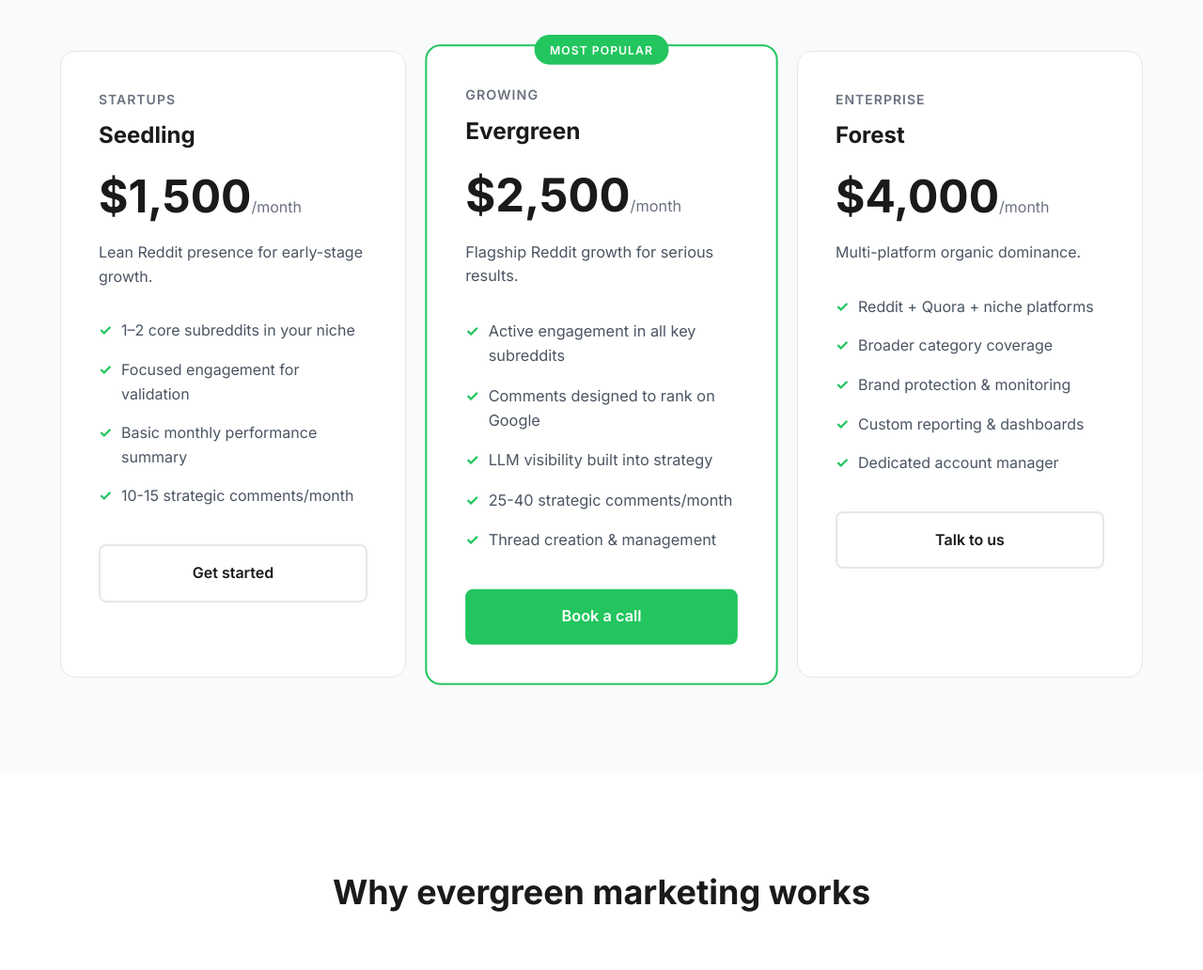
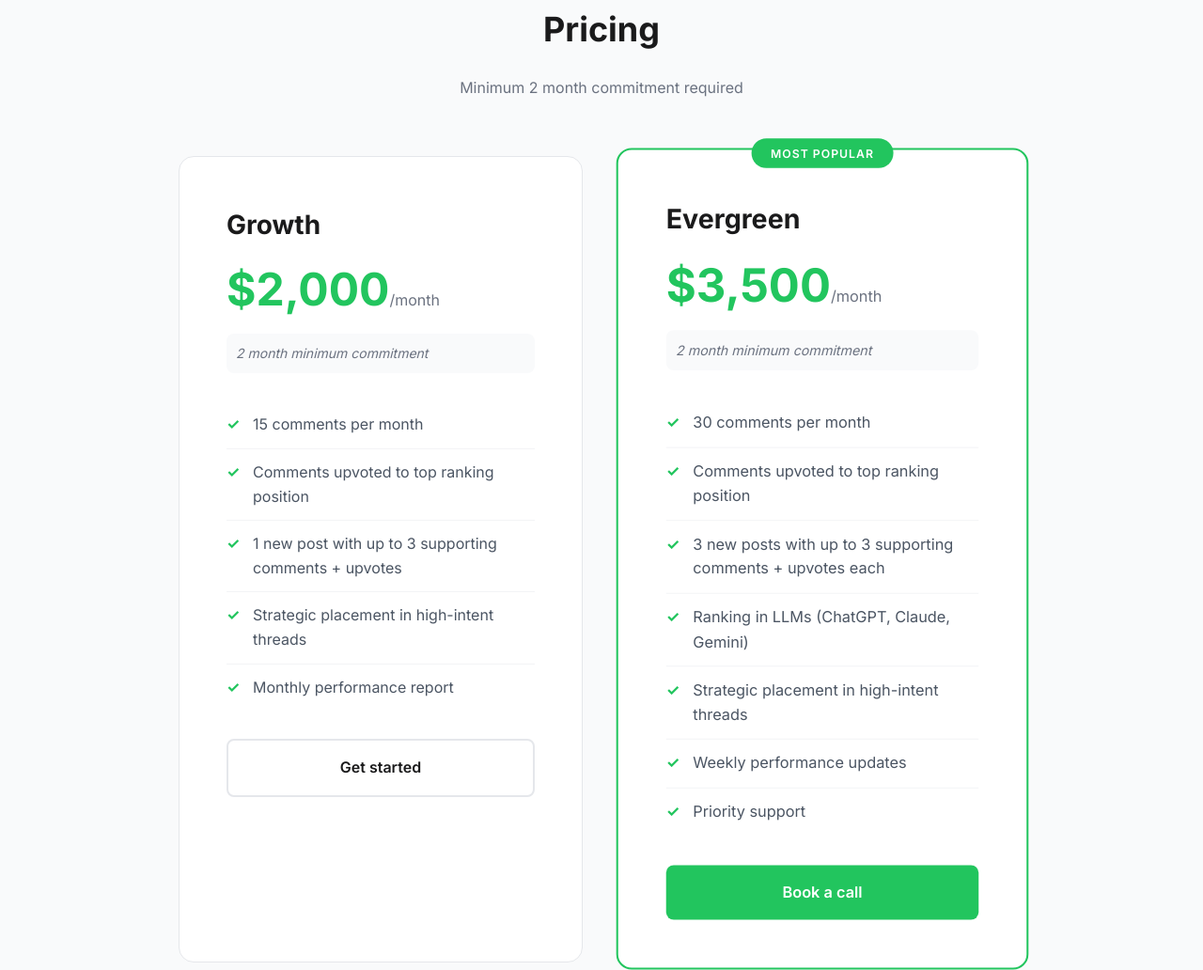
Before and after one commit to callen-tmg/evergreen-website, a plain HTML site: page index.html in a window 1280 px wide. Shown: the part 1708-2740 px from the top of the page at 94% size. Drawn offline with Linux system fonts and the light colour scheme.

Commit message:
Update index.html

```diff
--- a/index.html
+++ b/index.html
@@ -1,3 +1,12 @@
+
+
+Conversations
+
+Program Policies
+Powered by Google
+Last account activity: 0 minutes ago
+Open in 1 other location · Details
+Apollo
 <!DOCTYPE html>
 <html lang="en">
 <head>
@@ -34,26 +43,8 @@
         }
 
         .logo {
-            font-size: 24px;
-            font-weight: 700;
-            color: #1a1a1b;
-            text-decoration: none;
-            display: inline-flex;
-            align-items: baseline;
-        }
-
-        .logo .the {
-            font-size: 16px;
-            margin-right: 2px;
-        }
-
-        .logo .evergreen {
-            color: #22c55e;
-        }
-
-        .logo .project {
-            font-size: 16px;
-            margin-left: 2px;
+            max-height: 40px;
+            width: auto;
         }
 
         /* Hero */
@@ -198,19 +189,28 @@
             font-size: 36px;
             font-weight: 700;
             text-align: center;
+            margin-bottom: 20px;
+        }
+
+        .pricing-subtitle {
+            text-align: center;
+            color: #6b7280;
+            font-size: 16px;
             margin-bottom: 60px;
         }
 
         .pricing-grid {
             display: grid;
-            grid-template-columns: repeat(3, 1fr);
-            gap: 24px;
+            grid-template-columns: repeat(2, 1fr);
+            gap: 40px;
+            max-width: 900px;
+            margin: 0 auto;
         }
 
         .pricing-card {
             background: #fff;
             border-radius: 16px;
-            padding: 40px;
+            padding: 50px;
             border: 1px solid #e5e7eb;
             position: relative;
         }
@@ -227,7 +227,7 @@
             transform: translateX(-50%);
             background: #22c55e;
             color: #fff;
-            padding: 6px 16px;
+            padding: 6px 20px;
             border-radius: 20px;
             font-size: 12px;
             font-weight: 600;
@@ -235,17 +235,8 @@
             letter-spacing: 1px;
         }
 
-        .pricing-card h3 {
-            font-size: 14px;
-            font-weight: 600;
-            text-transform: uppercase;
-            letter-spacing: 1px;
-            color: #6b7280;
-            margin-bottom: 8px;
-        }
-
         .pricing-card .plan-name {
-            font-size: 24px;
+            font-size: 28px;
             font-weight: 700;
             color: #1a1a1b;
             margin-bottom: 8px;
@@ -254,7 +245,7 @@
         .pricing-card .price {
             font-size: 48px;
             font-weight: 700;
-            color: #1a1a1b;
+            color: #22c55e;
             margin-bottom: 8px;
         }
 
@@ -264,10 +255,14 @@
             color: #6b7280;
         }
 
-        .pricing-card .description {
-            font-size: 16px;
-            color: #4b5563;
-            margin-bottom: 24px;
+        .commitment {
+            font-size: 14px;
+            color: #6b7280;
+            font-style: italic;
+            margin-bottom: 30px;
+            padding: 10px;
+            background: #f9fafb;
+            border-radius: 8px;
         }
 
         .pricing-card ul {
@@ -276,10 +271,15 @@
         }
 
         .pricing-card li {
-            padding: 8px 0;
-            padding-left: 24px;
+            padding: 12px 0;
+            padding-left: 28px;
             position: relative;
             color: #4b5563;
+            border-bottom: 1px solid #f3f4f6;
+        }
+
+        .pricing-card li:last-child {
+            border-bottom: none;
         }
 
         .pricing-card li::before {
@@ -395,6 +395,7 @@
         }
 
         footer .logo {
+            max-height: 30px;
             margin-bottom: 16px;
         }
 
@@ -423,9 +424,8 @@
 
 <header>
     <div class="container">
-        <a href="#" class="logo">
-            <span class="the">The</span><span class="evergreen">Evergreen</span><span class="project">Project</span>
-        </a>
+        <!-- NOTE: Upload your logo file to the same folder and update src -->
+        <img src="logo.png" alt="The Evergreen Project" class="logo">
     </div>
 </header>
 
@@ -434,7 +434,7 @@
         <div class="hero-pretitle">Reddit & LLM Marketing</div>
         <h1>Organic visibility that <span>compounds</span></h1>
         <p class="hero-subtitle">Strategic Reddit marketing that ranks on Google and trains AI systems to recommend your brand.</p>
-        <p class="hero-description">The Evergreen Project is a Reddit marketing agency. For a flat monthly fee, we join and create niche Reddit threads, rank them on Google, and make sure AI tools like ChatGPT, Claude, and Gemini actually mention your brand.</p>
+        <p class="hero-description">The Evergreen Project is a Reddit marketing agency. We place strategic comments and create posts in niche Reddit threads that rank on Google, ensuring AI tools like ChatGPT, Claude, and Gemini mention your brand when prospects are researching solutions.</p>
     </div>
 </section>
 
@@ -459,11 +459,11 @@
             <div class="step">
                 <div class="step-number">01</div>
                 <h3>We engage in your niche</h3>
-                <p>We join existing Reddit threads and create new posts in relevant subreddits around your product, category, and competitors.</p>
+                <p>We place strategic comments in relevant subreddits around your product, category, and competitors where high-intent buyers are actively researching.</p>
             </div>
             <div class="step">
                 <div class="step-number">02</div>
-                <h3>We rank on Google</h3>
+                <h3>We rank to the top</h3>
                 <p>Comments are written to feel native, earn upvotes, and sit at the top of Google-indexed Reddit posts for your key queries.</p>
             </div>
             <div class="step">
@@ -478,48 +478,36 @@
 <section class="pricing">
     <div class="container">
         <h2>Pricing</h2>
+        <p class="pricing-subtitle">Minimum 2 month commitment required</p>
         <div class="pricing-grid">
             <div class="pricing-card">
-                <h3>Startups</h3>
-                <div class="plan-name">Seedling</div>
-                <div class="price">$1,500<span>/month</span></div>
-                <div class="description">Lean Reddit presence for early-stage growth.</div>
+                <div class="plan-name">Growth</div>
+                <div class="price">$2,000<span>/month</span></div>
+                <div class="commitment">2 month minimum commitment</div>
                 <ul>
-                    <li>1–2 core subreddits in your niche</li>
-                    <li>Focused engagement for validation</li>
-                    <li>Basic monthly performance summary</li>
-                    <li>10-15 strategic comments/month</li>
+                    <li>15 comments per month</li>
+                    <li>Comments upvoted to top ranking position</li>
+                    <li>1 new post with up to 3 supporting comments + upvotes</li>
+                    <li>Strategic placement in high-intent threads</li>
+                    <li>Monthly performance report</li>
                 </ul>
-                <a href="#" class="btn btn-secondary">Get started</a>
+                <a href="https://calendly.com/tmg-vf/new-meeting" class="btn btn-secondary">Get started</a>
             </div>
             <div class="pricing-card featured">
                 <div class="popular-badge">Most Popular</div>
-                <h3>Growing</h3>
                 <div class="plan-name">Evergreen</div>
-                <div class="price">$2,500<span>/month</span></div>
-                <div class="description">Flagship Reddit growth for serious results.</div>
+                <div class="price">$3,500<span>/month</span></div>
+                <div class="commitment">2 month minimum commitment</div>
                 <ul>
-                    <li>Active engagement in all key subreddits</li>
-                    <li>Comments designed to rank on Google</li>
-                    <li>LLM visibility built into strategy</li>
-                    <li>25-40 strategic comments/month</li>
-                    <li>Thread creation & management</li>
+                    <li>30 comments per month</li>
+                    <li>Comments upvoted to top ranking position</li>
+                    <li>3 new posts with up to 3 supporting comments + upvotes each</li>
+                    <li>Ranking in LLMs (ChatGPT, Claude, Gemini)</li>
+                    <li>Strategic placement in high-intent threads</li>
+                    <li>Weekly performance updates</li>
+                    <li>Priority support</li>
                 </ul>
-                <a href="#" class="btn btn-primary">Book a call</a>
-            </div>
-            <div class="pricing-card">
-                <h3>Enterprise</h3>
-                <div class="plan-name">Forest</div>
-                <div class="price">$4,000<span>/month</span></div>
-                <div class="description">Multi-platform organic dominance.</div>
-                <ul>
-                    <li>Reddit + Quora + niche platforms</li>
-                    <li>Broader category coverage</li>
-                    <li>Brand protection & monitoring</li>
-                    <li>Custom reporting & dashboards</li>
-                    <li>Dedicated account manager</li>
-                </ul>
-                <a href="#" class="btn btn-secondary">Talk to us</a>
+                <a href="https://calendly.com/tmg-vf/new-meeting" class="btn btn-primary">Book a call</a>
             </div>
         </div>
     </div>
@@ -530,16 +518,16 @@
         <h2>Why evergreen marketing works</h2>
         <div class="feature-grid">
             <div class="feature">
-                <h3>LLM Presence</h3>
-                <p>ChatGPT, Claude, Gemini. We create consistent, credible mentions so AI models confidently surface your brand in recommendations.</p>
+                <h3>Top Ranking Comments</h3>
+                <p>We don't just comment—we engineer upvotes to position your brand at the top of threads where thousands see it first.</p>
             </div>
             <div class="feature">
-                <h3>Organic > Ads</h3>
-                <p>No fake reviews, no spam. Just real, high-signal conversations that improve your authority, SEO score, and brand trust.</p>
+                <h3>LLM Training</h3>
+                <p>Consistent mentions across Reddit teach AI models to recommend your brand when prospects ask for solutions.</p>
             </div>
             <div class="feature">
-                <h3>Any Niche, Global</h3>
-                <p>E-commerce, SaaS, local businesses, enterprises, agencies — if your buyers are on Reddit, we can reach them.</p>
+                <h3>High-Intent Traffic</h3>
+                <p>Reach buyers actively researching solutions in your category, not cold audiences who ignore ads.</p>
             </div>
         </div>
     </div>
@@ -549,15 +537,14 @@
     <div class="container">
         <h2>Ready to grow organically?</h2>
         <p>Book a free strategy call. We'll analyze your niche, identify opportunities, and show you exactly how Reddit marketing can work for your business.</p>
-        <a href="#" class="btn btn-primary">Book a free call</a>
+        <a href="https://calendly.com/tmg-vf/new-meeting" class="btn btn-primary">Book a free call</a>
     </div>
 </section>
 
 <footer>
     <div class="container">
-        <div class="logo">
-            <span class="the">The</span><span class="evergreen">Evergreen</span><span class="project">Project</span>
-        </div>
+        <!-- NOTE: Upload your logo file to the same folder and update src -->
+        <img src="logo.png" alt="The Evergreen Project" class="logo">
         <p>© 2026 The Evergreen Project. Reddit marketing that compounds.</p>
     </div>
 </footer>
```
